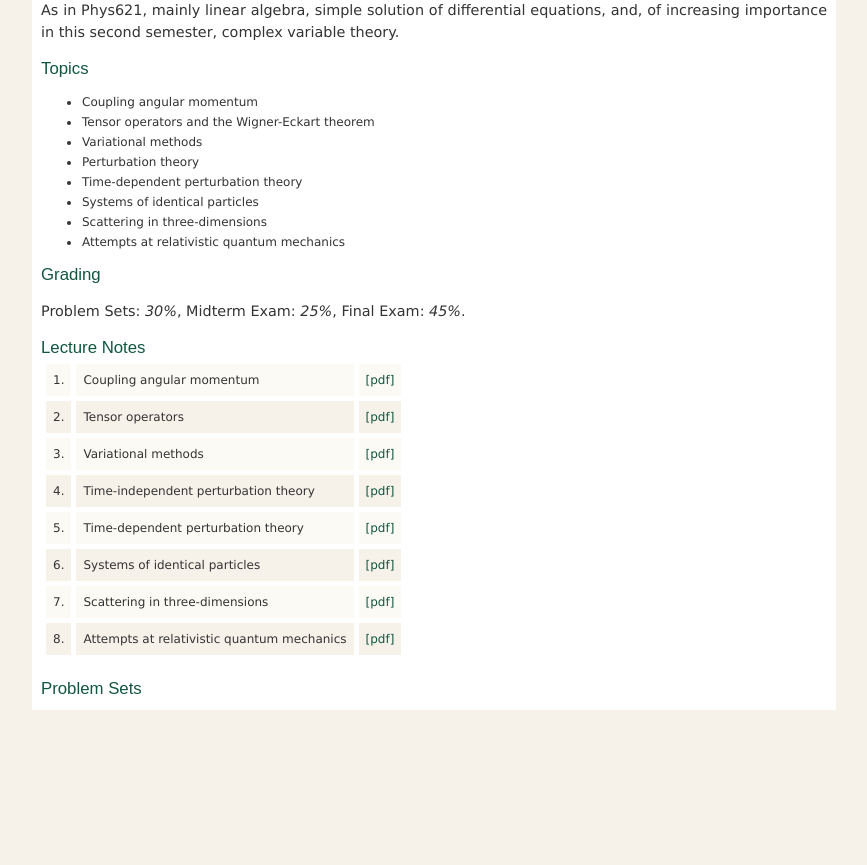
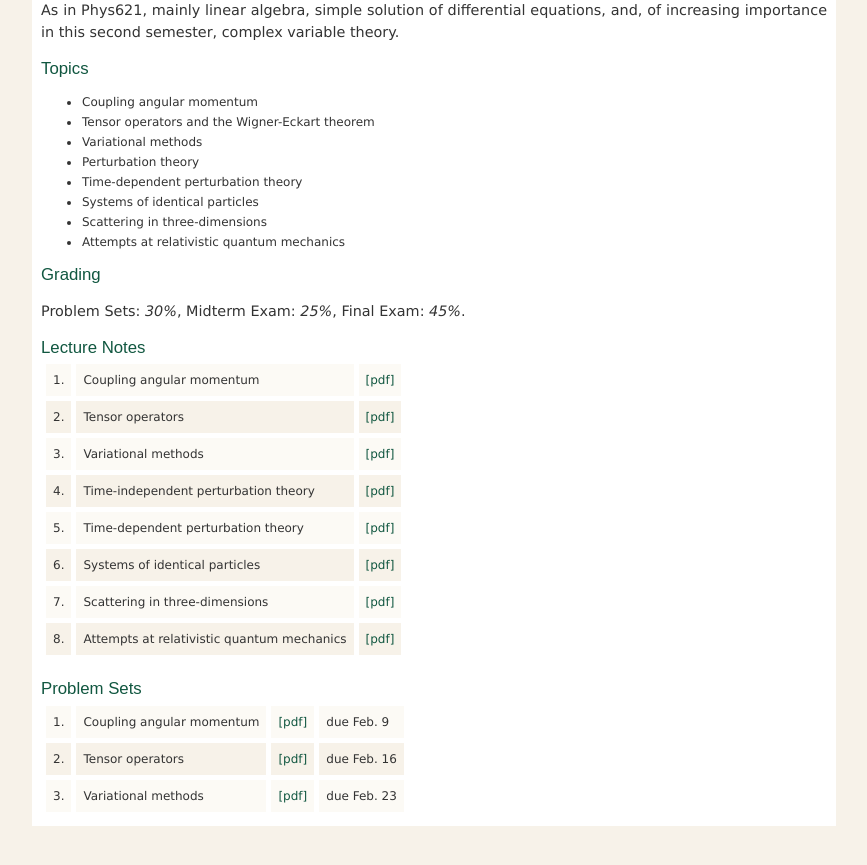
Before and after one commit to jozefdudek/personal_website, a Jekyll site: the page built from Phys622.html, in a window 1280 px wide and 900 px high, scrolled down 1732 px. Shown: the top 865 px of the window, without its empty margins (192-1059 px from the left). Built offline with Jekyll 4.4.1, drawn with Linux system fonts in a browser that asks for light colours; before the commit the page ends 2516 px from its top, so only the background shows below that.

Commit message:
added hw

```diff
--- a/Phys622.html
+++ b/Phys622.html
@@ -177,14 +177,14 @@ variable theory.</p>
 
 <table class="highlights">
 
-<!--
+
   <tr class="highlights">
     <td class="highlights"> 1. </td>
     <td class="highlights">Coupling angular momentum</td>
     <td class="highlights">
       <a href="https://wm1693.box.com/s/s8rqn7grdw07929d8uvqkwi8j0svv8bj">[pdf]</a>
     </td>
-    <td class="highlights">due Feb. 7</td>
+    <td class="highlights">due Feb. 9</td>
   </tr>
 
   <tr class="highlights">
@@ -193,7 +193,7 @@ variable theory.</p>
     <td class="highlights">
       <a href="https://wm1693.box.com/s/02uf305lqs4evoh30j4j5kgd1uvbn2ry">[pdf]</a>
     </td>
-    <td class="highlights">due Feb. 17</td>
+    <td class="highlights">due Feb. 16</td>
   </tr>
 
   <tr class="highlights">
@@ -202,9 +202,10 @@ variable theory.</p>
     <td class="highlights">
       <a href="https://wm1693.box.com/s/b5zzbdvffxd4j4s4pxv8lh7jf04a679o">[pdf]</a>
     </td>
-    <td class="highlights">due Feb. 24</td>
+    <td class="highlights">due Feb. 23</td>
   </tr>
 
+<!--
     <tr class="highlights">
     <td class="highlights"> 4. </td>
     <td class="highlights">Perturbation theory</td>
```
